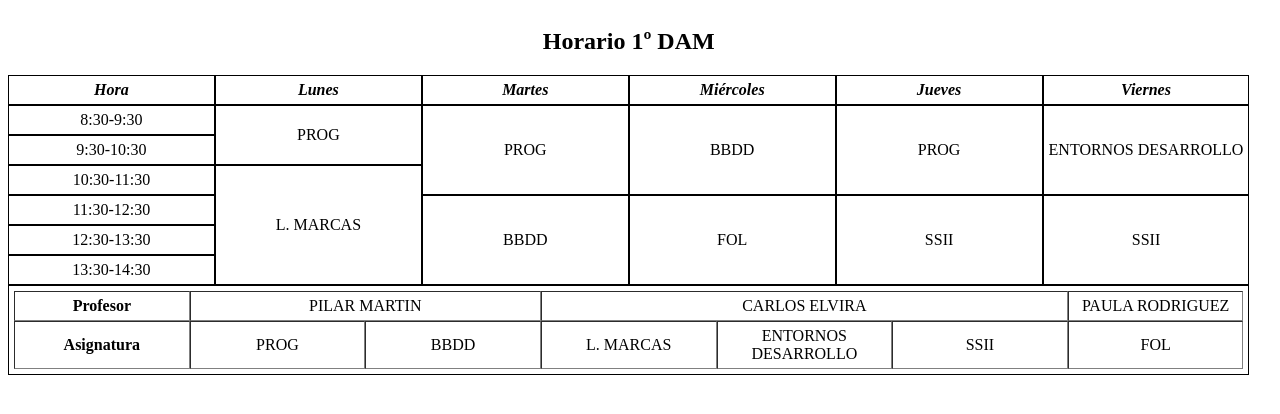
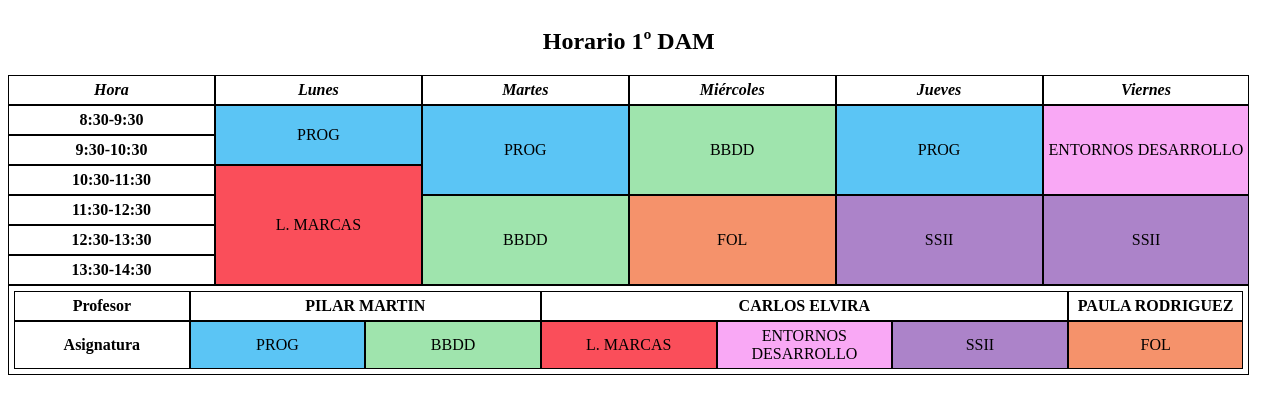
Before and after one commit to Jkutkut/HTML-Schedule, a plain HTML site: page HTML_Only/index.html in a window 1280 px wide. Drawn offline with Linux system fonts and the light colour scheme.

Commit message:
done.exe

```diff
--- a/HTML_Only/index.html
+++ b/HTML_Only/index.html
@@ -17,51 +17,51 @@
             </thead>
             <tbody align="center">
                 <tr>
-                    <td>8:30-9:30</td>
-                    <td rowspan="2">PROG</td>
-                    <td rowspan="3">PROG</td>
-                    <td rowspan="3">BBDD</td>
-                    <td rowspan="3">PROG</td>
-                    <td rowspan="3">ENTORNOS DESARROLLO</td>
+                    <td><b>8:30-9:30</b></td>
+                    <td rowspan="2" bgcolor="#5BC5F5">PROG</td>
+                    <td rowspan="3" bgcolor="#5BC5F5">PROG</td>
+                    <td rowspan="3" bgcolor="#9FE4AD">BBDD</td>
+                    <td rowspan="3" bgcolor="#5BC5F5">PROG</td>
+                    <td rowspan="3" bgcolor="#F9A8F5">ENTORNOS DESARROLLO</td>
                 </tr>
                 <tr>
-                    <td>9:30-10:30</td>
+                    <td><b>9:30-10:30</b></td>
                 </tr>
                 <tr>
-                    <td>10:30-11:30</td>
-                    <td rowspan="4">L. MARCAS</td>
+                    <td><b>10:30-11:30</b></td>
+                    <td rowspan="4" bgcolor="#fa4e5a">L. MARCAS</td>
                 </tr>
                 <tr>
-                    <td>11:30-12:30</td>
-                    <td rowspan="3">BBDD</td>
-                    <td rowspan="3">FOL</td>
-                    <td rowspan="3">SSII</td>
-                    <td rowspan="3">SSII</td>
+                    <td><b>11:30-12:30</b></td>
+                    <td rowspan="3" bgcolor="#9FE4AD">BBDD</td>
+                    <td rowspan="3" bgcolor="#F5926B">FOL</td>
+                    <td rowspan="3" bgcolor="#AC83C9">SSII</td>
+                    <td rowspan="3" bgcolor="#AC83C9">SSII</td>
                 </tr>
                 <tr>
-                    <td>12:30-13:30</td>
+                    <td><b>12:30-13:30</b></td>
                 </tr>
                 <tr>
-                    <td>13:30-14:30</td>
+                    <td><b>13:30-14:30</b></td>
                 </tr>
                 <tr>
                     <td rowspan="2" colspan="6">
-                        <table border="1" width=100% frame=void cellspacing=0 cellpadding="5">
+                        <table border="1" width=100% frame=void cellspacing=0 cellpadding="5" bordercolor=black>
                             <tbody align="center">
                                 <tr>
                                     <th>Profesor</th>
-                                    <td colspan="2">PILAR MARTIN</td>
-                                    <td colspan="3">CARLOS ELVIRA</td>
-                                    <td>PAULA RODRIGUEZ</td>
+                                    <td colspan="2"><b>PILAR MARTIN</b></td>
+                                    <td colspan="3"><b>CARLOS ELVIRA</b></td>
+                                    <td><b>PAULA RODRIGUEZ</b></td>
                                 </tr>
                                 <tr>
                                     <th width="14.28%">Asignatura</th>
-                                    <td width="14.28%">PROG</td>
-                                    <td width="14.28%">BBDD</td>
-                                    <td width="14.28%">L. MARCAS</td>
-                                    <td width="14.28%">ENTORNOS DESARROLLO</td>
-                                    <td width="14.28%">SSII</td>
-                                    <td width="14.28%">FOL</td>
+                                    <td width="14.28%" bgcolor="#5BC5F5">PROG</td>
+                                    <td width="14.28%" bgcolor="#9FE4AD">BBDD</td>
+                                    <td width="14.28%" bgcolor="#fa4e5a">L. MARCAS</td>
+                                    <td width="14.28%" bgcolor="#F9A8F5">ENTORNOS DESARROLLO</td>
+                                    <td width="14.28%" bgcolor="#AC83C9">SSII</td>
+                                    <td width="14.28%" bgcolor="#F5926B">FOL</td>
                                 </tr>
                             </tbody>
                         </table>
```
